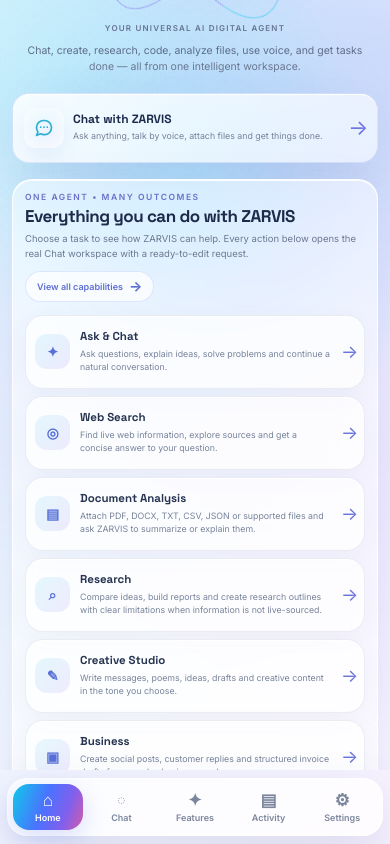
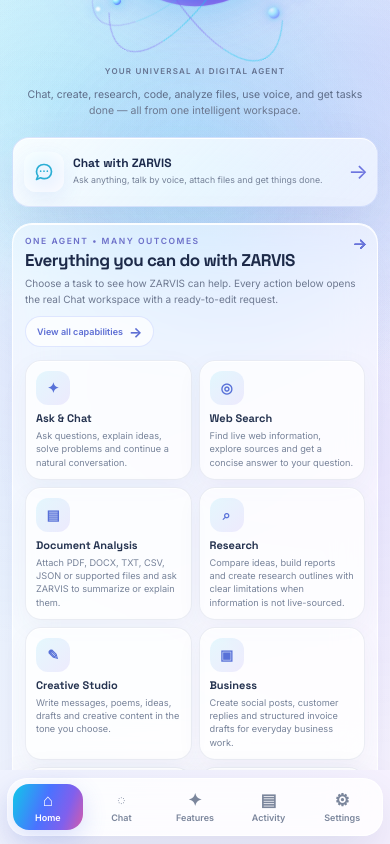
Before and after one commit to jitendrakumarraj831-byte/ZarvisMobile, a website: page web/index.html in a window 390 px wide. Drawn offline with Linux system fonts and the light colour scheme; no server answers.

Commit message:
fix(web): improve mobile home feature density and readability

```diff
--- a/web/styles.css
+++ b/web/styles.css
@@ -1200,13 +1200,24 @@
   .home-features{margin-top:16px;padding:12px;border-radius:20px}
   .home-section-heading{align-items:flex-start;flex-direction:column;gap:9px}
   .home-section-heading h2{font-size:17px}
-  .home-section-heading p{font-size:9.5px}
+  .home-section-heading p{font-size:10px}
   .home-link-btn{min-height:31px;font-size:9px}
-  .home-feature-grid{grid-template-columns:1fr;gap:7px}
-  .home-feature-card{min-height:74px;grid-template-columns:35px minmax(0,1fr) 14px;padding:9px}
-  .home-feature-icon{width:35px;height:35px}
-  .home-feature-copy strong{font-size:11.5px}
-  .home-feature-copy small{font-size:8.8px}
+  .home-feature-grid{grid-template-columns:repeat(2,minmax(0,1fr));gap:7px}
+  .home-feature-card{
+    min-height:118px;
+    display:flex;
+    flex-direction:column;
+    align-items:flex-start;
+    justify-content:flex-start;
+    gap:7px;
+    padding:10px;
+    border-radius:16px;
+  }
+  .home-feature-icon{width:34px;height:34px;flex:0 0 34px}
+  .home-feature-copy{width:100%}
+  .home-feature-copy strong{font-size:11px;line-height:1.25}
+  .home-feature-copy small{font-size:9.2px;line-height:1.45}
+  .home-feature-arrow{position:absolute;right:10px;top:12px;font-size:15px}
   .home-trust-row{font-size:8px;gap:6px}
 
   .bottom-nav{margin-inline:7px;border-radius:20px}
```
